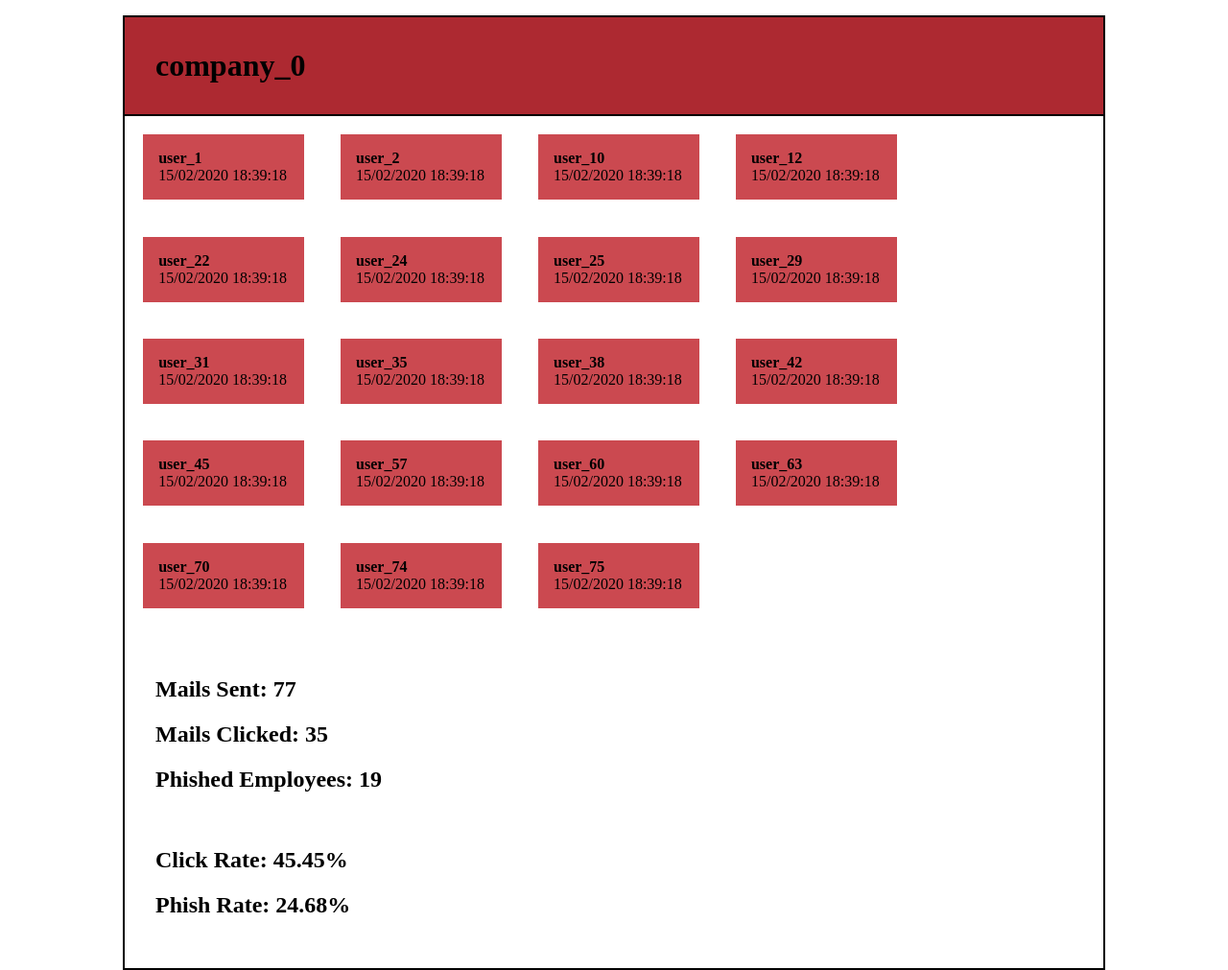
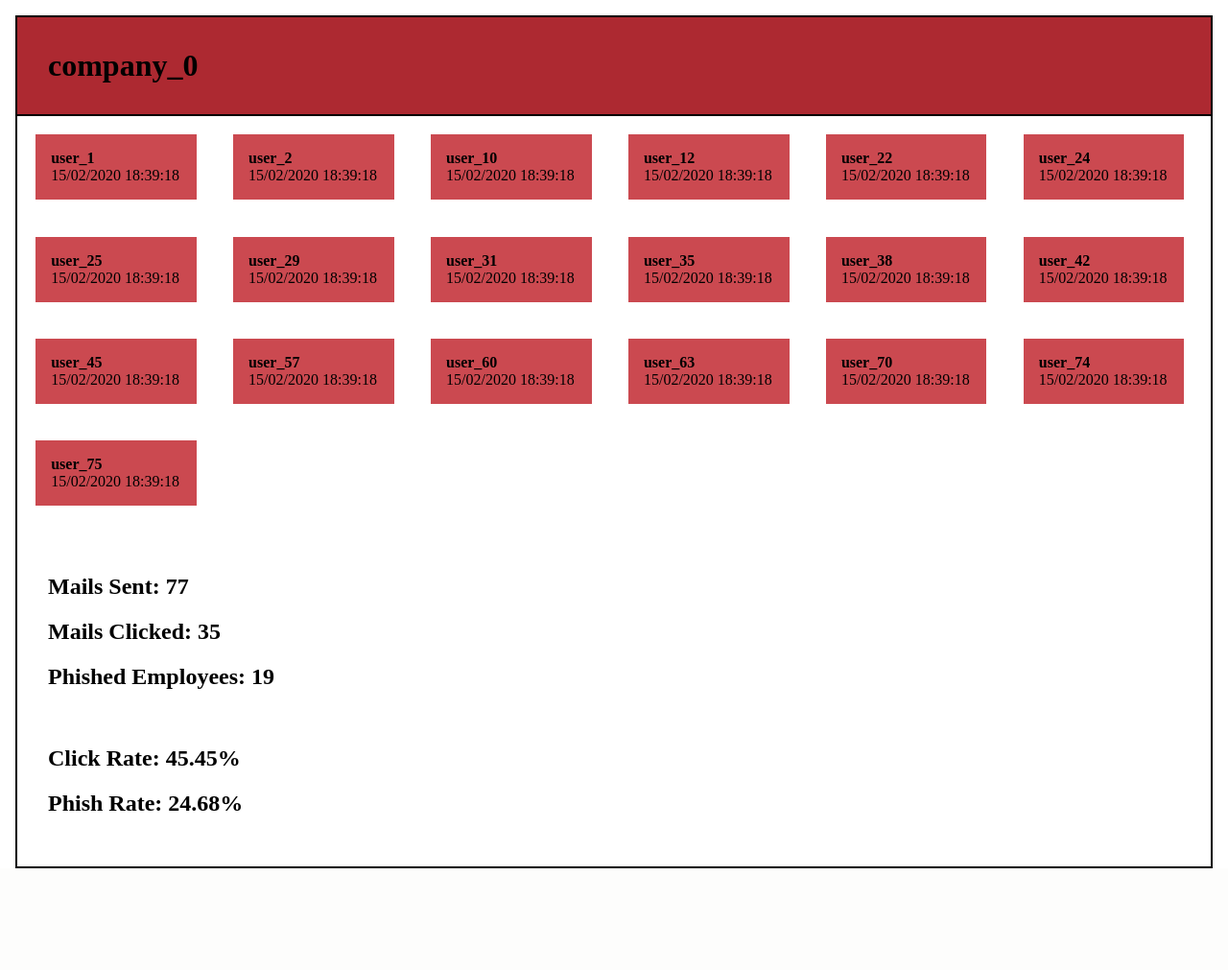
Before and after one commit to WhackingCheese/Reboothack-2020, a PHP site: page / in a window 1280 px wide. Shown: the part 163-1174 px from the top of the page at 96% size. After the commit the page ends 1068 px from the top, so only its background shows below. Run offline with PHP 8.4, Linux system fonts and the light colour scheme.

Commit message:
iujytrfds
uytfdfghjk

```diff
--- a/website/php/styles/header.css
+++ b/website/php/styles/header.css
@@ -22,9 +22,8 @@ html, body {
     width: 100%;
     display: flex;
     height: 10em;
-    background:  #FDFDFC;
+    background: #FDFDFC;
     border-bottom: solid;
-    /* position: fixed; */
 }
 .header > div {
     width: 33.3%;
@@ -39,15 +38,13 @@ html, body {
 }
 
 .bodymain {
-    width: 80%;
-    margin: 1em auto;
+    margin: 1em;
 }
 .company {
     display: flex;
     flex-wrap: wrap;
     border: solid black 2px;
     margin-bottom: 1em;
-
 }
 .company > h1 {
     width: 100%;
```
